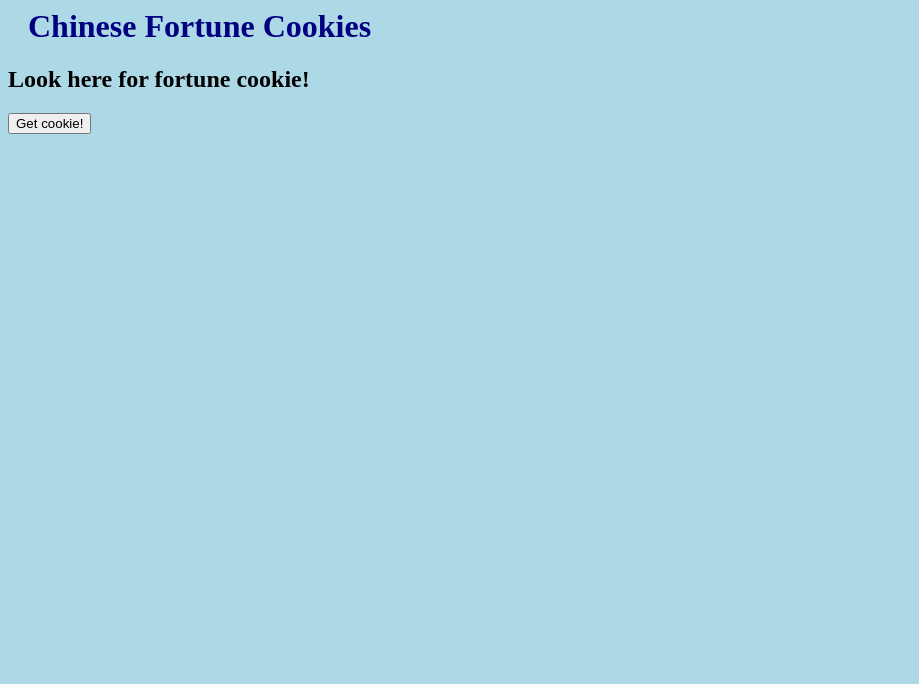
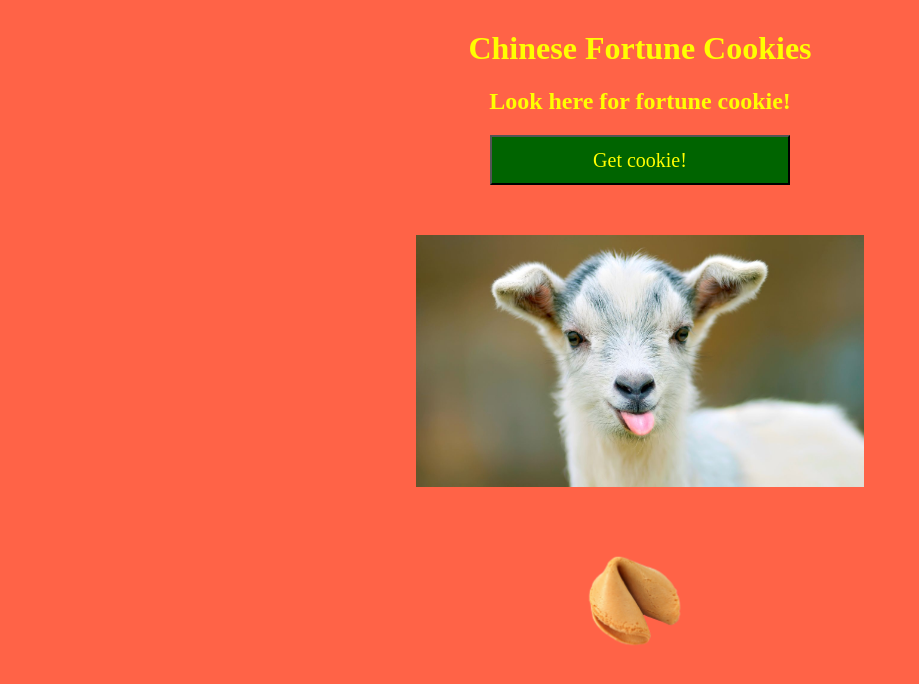
Before and after one commit to ChristianThingKnudsen/ChineseFortuneCookies, a website: page index.htm in a window 1280 px wide. Shown: the whole page, without its empty margins (0-919 px from the left). Drawn offline with Linux system fonts and the light colour scheme; files that its build step writes are made by us from their sources.

Commit message:
Added goat image

```diff
--- a/css/style.css
+++ b/css/style.css
@@ -1,8 +1,43 @@
 body {
-  background-color: lightblue;
+  background-color: tomato;
+  font-family: "Papyrus";
+  text-align: center;
+  margin: auto;
 }
 
 h1 {
-  color: navy;
-  margin-left: 20px;
+  padding-top: 30px;
+  color: yellow;
 }
+
+h2 {
+  color: yellow;
+}
+
+button {
+  color: yellow;
+  background-color: darkgreen;
+  text-align: center;
+  margin: 0 auto;
+  display: block;
+  height: 50px;
+  width: 300px;
+  font-family: "Papyrus";
+  font-size: 20;
+}
+
+#fc {
+  padding-top: 50px;
+  display: block;
+  margin-left: auto;
+  margin-right: auto;
+  width: 10%;
+}
+
+#goat {
+  padding-top: 50px;
+  display: block;
+  margin-left: auto;
+  margin-right: auto;
+  width: 35%;
+}
--- a/index.htm
+++ b/index.htm
@@ -3,15 +3,20 @@
       <title>Chinese Fortune Cookies</title>
       <link rel="stylesheet" type="text/css" href="/style.css">
    </head>
+
+
    <script src="/getCookies.js"></script>
-   <script>
-      const url = "http://127.0.0.1:8081/";
-   </script>
+   <!-- <script>
+      const url = "http://127.0.0.1:8080/cookies";
+   </script> -->
+
    <body>
 
       <h1>Chinese Fortune Cookies</h1>
       <h2 id="1234">Look here for fortune cookie!</h2>
-      <button type="button" onclick='getFortune(url)'>Get cookie!</button>
+      <button type="button" onclick='getFortune()'>Get cookie!</button>
+      <img id="goat" src="/images/goat.jpg" class="center">
+      <img id="fc" src="/images/fortune_cookie.png">
 
    </body>
 
--- a/javascript/getCookies.js
+++ b/javascript/getCookies.js
@@ -1,6 +1,7 @@
-function getFortune(url) {
+function getFortune() {
+  const url = window.location.href;
   console.log(url);
-  fetch(url).then(res => {
+  fetch(url+"cookies").then(res => {
     res.text().then(t => {
       document.getElementById("1234").innerHTML = t;
     })
```
Also changed, not shown: app.js (+3 -5 lines), deployment.yaml (added, +21 -0 lines), service.yaml (added, +12 -0 lines), README.md, public/images/fortune_cookie.png (added), 1 other file.
